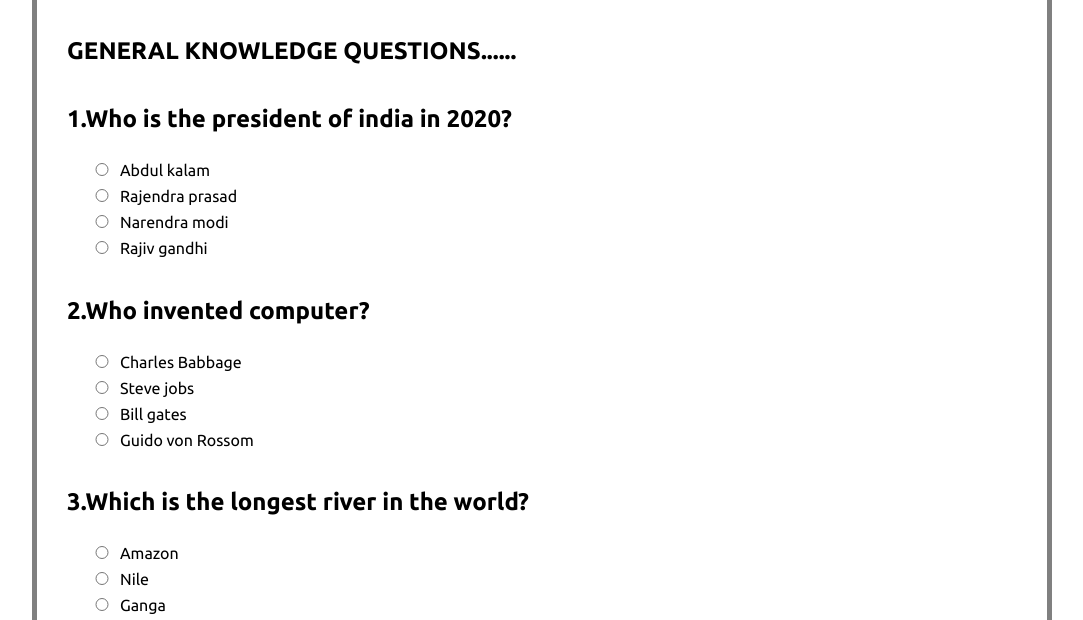
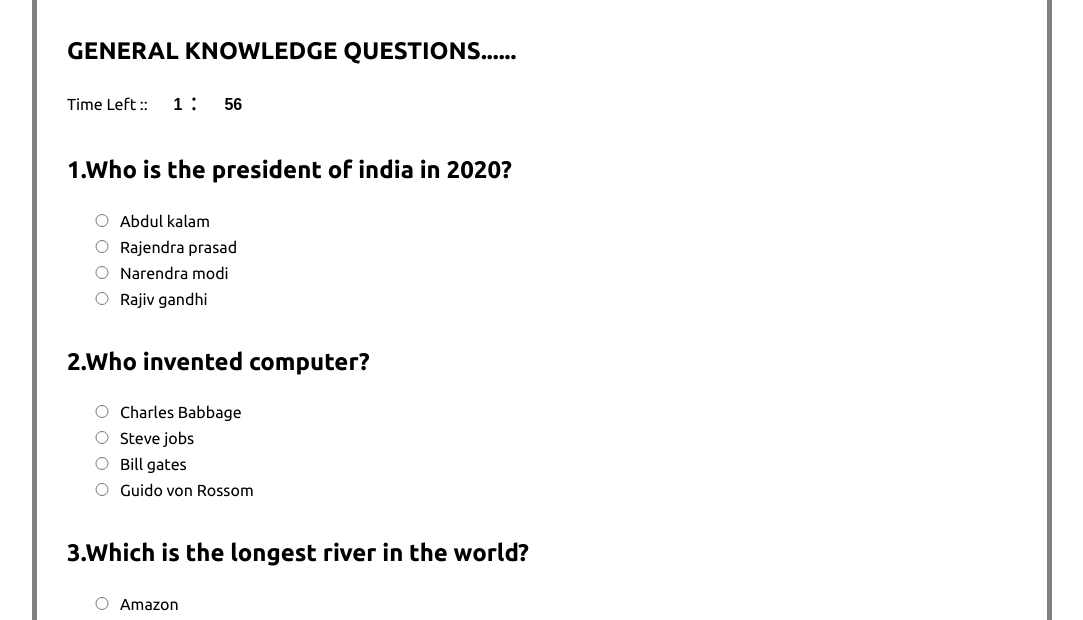
Before and after one commit to arunspectator/gkquiz.github.io, a plain HTML site: page index.html in a window 1280 px wide. Shown: the part 160-780 px from the top of the page, without its empty margins (98-1181 px from the left). Drawn offline with Linux system fonts and the light colour scheme.

Commit message:
adding timer

```diff
--- a/index.html
+++ b/index.html
@@ -6,7 +6,7 @@
 	<script type="text/javascript" src="script.js"></script>
 	<link href="https://fonts.googleapis.com/css2?family=Ubuntu:wght@400;500;700&display=swap" rel="stylesheet">
 </head>
-<body>
+<body onload="countdown();">
 	<div class="main">
 
 		<div class="header">
@@ -14,6 +14,17 @@
 		</div>
 
 		<h2>GENERAL KNOWLEDGE QUESTIONS......</h2>
+		<div>
+	        Time Left ::
+	        <input id="minutes" type="text" style="width: 10px;
+	             border: none; font-size: 16px;
+	            font-weight: bold; color: black;"><font size="5"> :
+	                        </font>
+	        <input id="seconds" type="text" style="width: 20px;
+	                        border: none; font-size: 16px;
+	                        font-weight: bold; color: black;">
+	     </div>
+
 		<form id="gkquiz">
 
 			<h2>1.Who is the president of india in 2020?</h2>
--- a/script.js
+++ b/script.js
@@ -1,4 +1,5 @@
 document.getElementById("gkquiz").onsubmit=function(){
+	result=0;
 	q1=parseInt(document.querySelector('input[name="q1"]:checked').value);
 	q2=parseInt(document.querySelector('input[name="q2"]:checked').value);
 	q3=parseInt(document.querySelector('input[name="q3"]:checked').value);
@@ -9,7 +10,6 @@ document.getElementById("gkquiz").onsubmit=function(){
 	q8=parseInt(document.querySelector('input[name="q8"]:checked').value);
 	q9=parseInt(document.querySelector('input[name="q9"]:checked').value);
 	q10=parseInt(document.querySelector('input[name="q10"]:checked').value);
-
 
 	result=q1+q2+q3+q4+q5+q6+q7+q8+q9+q10;
 	document.getElementById("score").innerHTML=result;
@@ -31,3 +31,66 @@ document.getElementById("gkquiz").onsubmit=function(){
 
 return false;
 }
+//timer
+var mins = 2;
+
+        //calculate the seconds
+        var secs = mins * 60;
+
+        //countdown function is evoked when page is loaded
+        function countdown() {
+            setTimeout('Decrement()', 60);
+        }
+
+        //Decrement function decrement the value.
+        function Decrement() {
+            if (document.getElementById) {
+                minutes = document.getElementById("minutes");
+                seconds = document.getElementById("seconds");
+
+                //if less than a minute remaining
+                //Display only seconds value.
+                if (seconds < 59) {
+                    seconds.value = secs;
+                }
+
+                //Display both minutes and seconds
+                //getminutes and getseconds is used to
+                //get minutes and seconds
+                else {
+                    minutes.value = getminutes();
+                    seconds.value = getseconds();
+                }
+                //when less than a minute remaining
+                //colour of the minutes and seconds
+                //changes to red
+                if (mins < 1) {
+                    minutes.style.color = "red";
+                    seconds.style.color = "red";
+                }
+                //if seconds becomes zero,
+                //then page alert time up
+                if (mins < 0) {
+                    alert('time up');
+                    minutes.value = 0;
+                    seconds.value = 0;
+                }
+                //if seconds > 0 then seconds is decremented
+                else {
+                    secs--;
+                    setTimeout('Decrement()', 1000);
+                }
+            }
+        }
+
+        function getminutes() {
+            //minutes is seconds divided by 60, rounded down
+            mins = Math.floor(secs / 60);
+            return mins;
+        }
+
+        function getseconds() {
+            //take minutes remaining (as seconds) away
+            //from total seconds remaining
+            return secs - Math.round(mins * 60);
+        }
```
